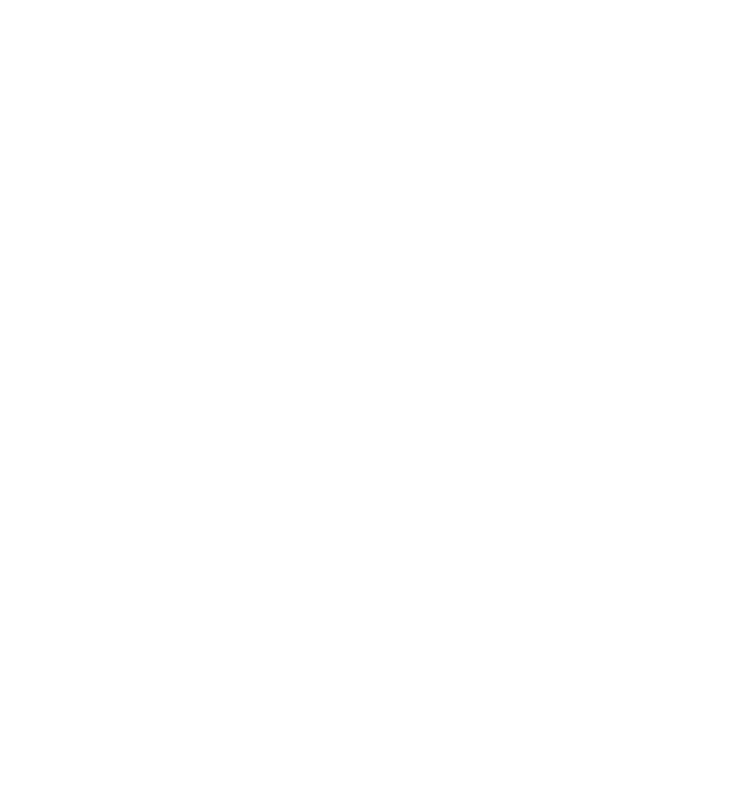
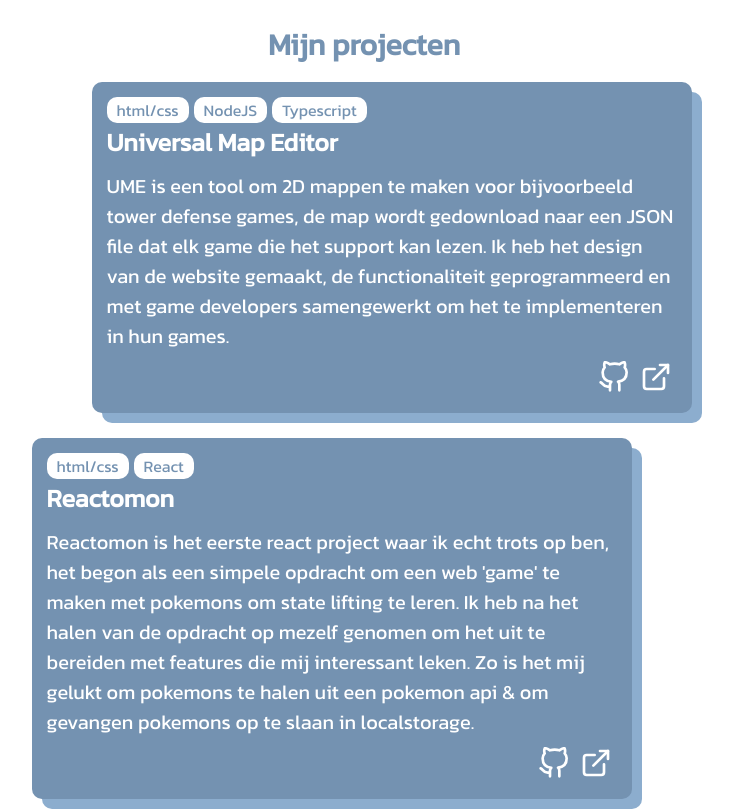
Before and after one commit to MsZoezo/portfolio, a Next.js app: page / in a window 1280 px wide. Shown: the part 1500-2311 px from the top of the page, without its empty margins (276-1009 px from the left). Before the commit the page ends 1502 px from the top, so only its background shows below. Built offline with nearby package versions, Linux system fonts and the light colour scheme.

Commit message:
Projects start

```diff
--- /dev/null
+++ b/components/projects/item/item.js
@@ -0,0 +1,18 @@
+import styles from "./item.module.css";
+
+export default function Item({ leftie, tags, title, text, links}) {
+    return(
+        <div className={styles.item + " card " + (leftie ? styles.leftie : styles.rightie)}>
+            <div className={styles.tags}>
+                {tags.map(tag => {return(<p className={styles.tag}>{tag}</p>)})}
+            </div>
+
+            <h2 className={styles.title}>{title}</h2>
+            <p className={styles.text}>{text}</p>
+
+            <div className={styles.links}>
+                {links}
+            </div>
+        </div>
+    );
+}
--- /dev/null
+++ b/components/projects/item/item.module.css
@@ -0,0 +1,67 @@
+.item {
+    min-width: 30rem;
+    max-width: 60rem;
+    width: auto;
+
+    padding: 1.5rem;
+
+    margin: 0 2rem 0 1rem;
+
+    height: max-content;
+
+    margin-bottom: 2.5rem;
+
+    color: white;
+}
+
+.tags {
+    width: 100%;
+    /* height: auto; */
+
+    display: flex;
+    flex-wrap: wrap;
+    gap: 0.5rem;
+
+    font-size: 80%;
+}
+
+.tag {
+    color: var(--bg-colour);
+    background-color: white;
+    border-radius: 1rem;
+    padding: 0.1rem 1rem;
+    margin: 0;
+}
+
+.title {
+    margin: 0;
+    font-size: 2.5rem;
+}
+
+.text {
+    font-size: 2rem;
+    margin: 1rem 0 0.5rem 0;
+}
+
+.links {
+    float: right;
+
+    display: flex;
+    flex-direction: row;
+    flex-wrap: wrap;
+}
+
+.leftie {
+    margin-left: 7.5rem;
+}
+
+.rightie {
+    margin-right: 7.5rem;
+}
+
+@media only screen and (max-width: 550px) {
+    .leftie, .rightie    {
+        margin-left: 10px;
+        margin-right: 20px;
+    }
+}
--- /dev/null
+++ b/components/projects/link/link.js
@@ -0,0 +1,7 @@
+import styles from "./link.module.css";
+
+export default function Link({ href, icon, alt, title }) {
+    return(
+        <a href={href} className={styles.link} target="_blank" rel="noopener noreferrer"><img className={styles.linkImg} src={icon} alt={alt} title={title} /></a>
+    );
+}
--- /dev/null
+++ b/components/projects/link/link.module.css
@@ -0,0 +1,12 @@
+.link {
+    width: 3.2rem;
+    height: 3.2rem;
+    margin: 0.5rem;
+
+    display: block;
+}
+
+.linkImg {
+    width: 100%;
+    height: 100%;
+}
--- /dev/null
+++ b/components/projects/projects.js
@@ -0,0 +1,20 @@
+import Item from "./item/item";
+import Link from "./link/link";
+import styles from "./projects.module.css";
+
+export default function() {
+    return(
+        <section className={styles.projects}>
+            <h1 className={styles.header}>Mijn projecten</h1>
+
+            <Item leftie={true} tags={["html/css", "NodeJS", "Typescript"]} title="Universal Map Editor" text="UME is een tool om 2D mappen te maken voor bijvoorbeeld tower defense games, de map wordt gedownload naar een JSON file dat elk game die het support kan lezen. Ik heb het design van de website gemaakt, de functionaliteit geprogrammeerd en met game developers samengewerkt om het te implementeren in hun games."
+                links={[<Link href="https://github.com/MsZoezo/UME" icon="/images/github.svg" alt="Github" title="Github"/>, <Link href="#" icon="./images/external-link.svg" alt="Live Version" title="Live Version"/> ]}/>
+
+            <Item leftie={false} tags={["html/css", "React"]} title="Reactomon" text="Reactomon is het eerste react project waar ik echt trots op ben, het begon als een simpele opdracht om een web 'game' te maken met pokemons om state lifting te leren. Ik heb na het halen van de opdracht op mezelf genomen om het uit te bereiden met features die mij interessant leken. Zo is het mij gelukt om pokemons te halen uit een pokemon api & om gevangen pokemons op te slaan in localstorage."
+                links={[<Link href="https://github.com/MsZoezo/UME" icon="/images/github.svg" alt="Github" title="Github"/>, <Link href="https://zoezo.dev/reactomon" icon="./images/external-link.svg" alt="Live Version" title="Live Version"/> ]}/>
+
+            <Item leftie={true} tags={["NodeJs", "C#", "C++"]} title="Messaging Server/Clients" text="Dit project was voor school in samenwerking met InformAR, ons doel was om een hybride escape room te maken door Mixed Reality en fysieke elementen te mixen. Mijn focus was het designen en programmeren van een bidirectionele messaging systeem tussen virtuele en fysieke elementen."
+                links={[<Link href="https://github.com/InformAR-MA/MServer" icon="/images/github.svg" alt="Github" title="Github"/> ]}/>
+        </section>
+    );
+}
--- /dev/null
+++ b/components/projects/projects.module.css
@@ -0,0 +1,15 @@
+.projects {
+    display: flex;
+    flex-direction: column;
+    justify-content: center;
+    align-items: center;
+
+    color: var(--bg-colour);
+}
+
+.header {
+    background-color: var(--text-bg-colour);
+
+    margin: 2rem 0 1.5rem 0;
+    font-size: 3rem;
+}
--- a/pages/index.js
+++ b/pages/index.js
@@ -2,6 +2,7 @@
 import About from '../components/about/about'
 import Header from '../components/header/header'
 import Navigation from '../components/navigation/navigation'
+import Projects from '../components/projects/projects'
 
 export default function Home() {
   return (
@@ -15,6 +16,7 @@
       <Navigation href="#"/>
       <Header />
       <About />
+      <Projects />
     </>
   )
 }
```
Also changed, not shown: public/images/external-link.svg (added), public/images/github.svg (added).
